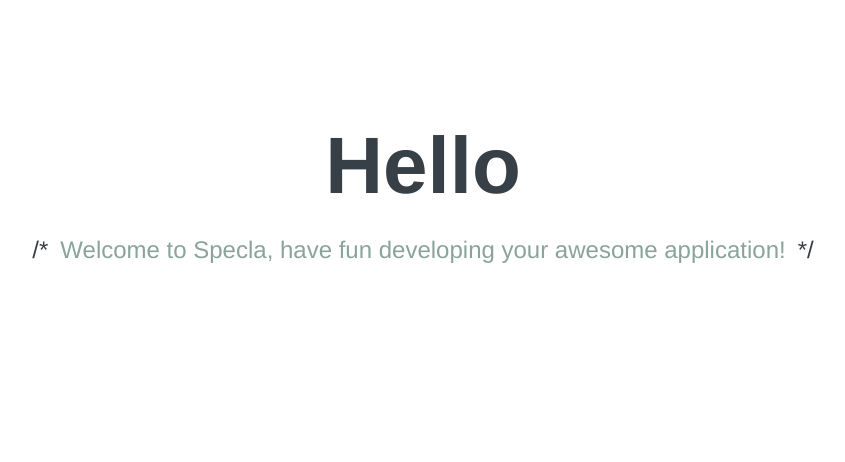
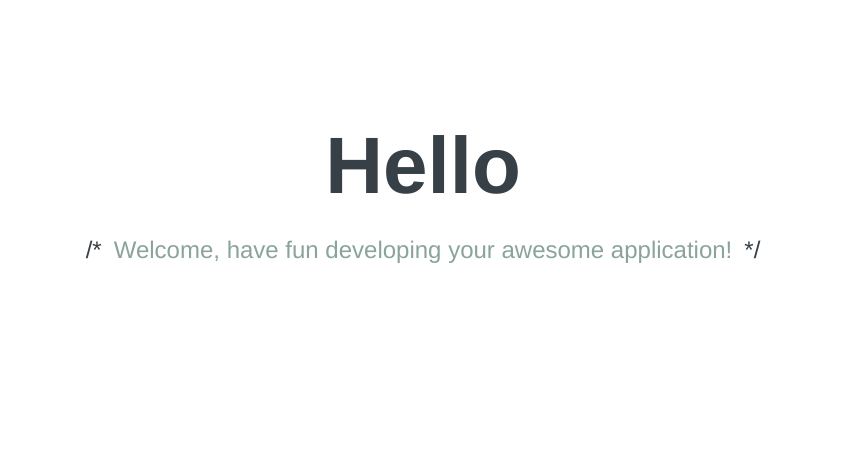
Before and after one commit to kvartborg/SimpleMVC, a PHP site: page /app/resources/views/index.php in a window 1280 px wide. Shown: the part 208-670 px from the top of the page, without its empty margins (217-1062 px from the left). Run offline with PHP 8.4, Linux system fonts and the light colour scheme.

Commit message:
Update index.php

```diff
--- a/app/resources/views/index.php
+++ b/app/resources/views/index.php
@@ -75,7 +75,7 @@
     <section>
       <article>
         <h1>Hello</h1>
-        <p>Welcome to Specla, have fun developing your awesome application!</p>
+        <p>Welcome, have fun developing your awesome application!</p>
       </article>
     </section>
     <div id="help"><a href="">Do you need help?</a></div>
```
